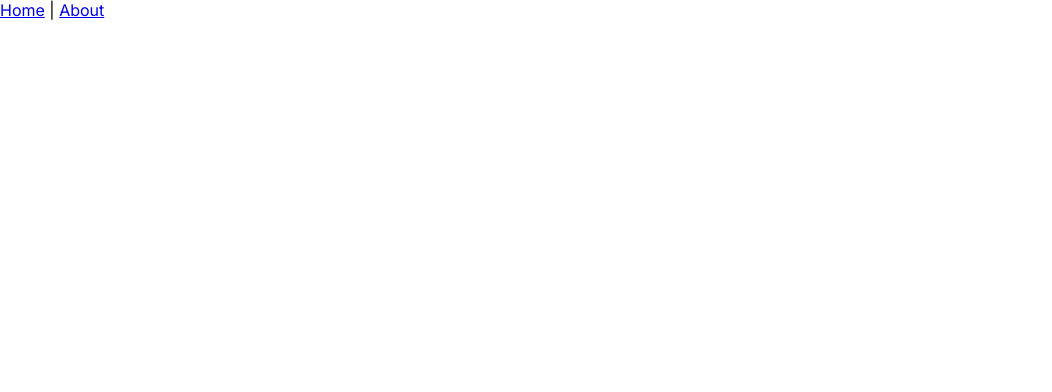
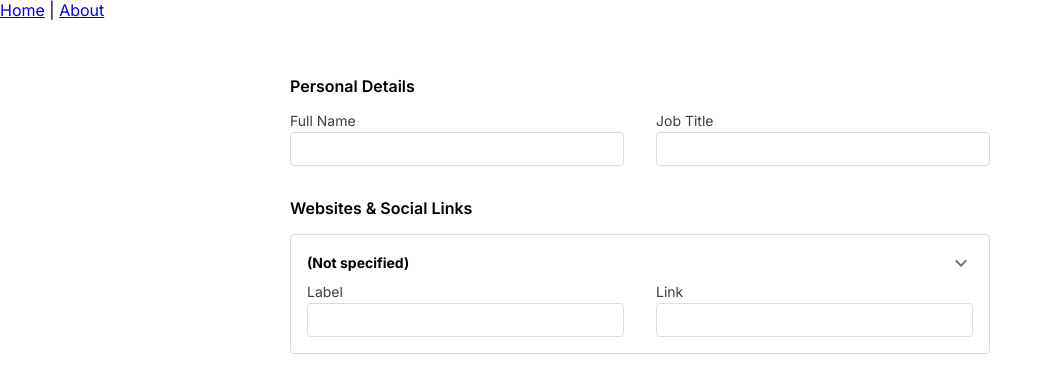
Before and after one commit to LivaRaita/resume-web-templates, a Vue app: page /resume/edit in a window 1280 px wide. Shown: the top 392 px of the page, without its empty margins (0-1052 px from the left). Built offline with nearby package versions, Linux system fonts and the light colour scheme.

Commit message:
add form experiment

```diff
--- /dev/null
+++ b/src/views/ResumeEdit.vue
@@ -0,0 +1,104 @@
+<template>
+  <div class="container">
+    <div class="resume-section">
+      <h3 class="group-heading">Personal Details</h3>
+      <div class="row">
+        <div class="form-group">
+          <label for="">Full Name</label>
+          <input type="text" />
+        </div>
+        <div class="form-group">
+          <label for="">Job Title</label>
+          <input type="text" />
+        </div>
+      </div>
+    </div>
+
+    <div class="resume-section">
+      <h3 class="group-heading">Websites & Social Links</h3>
+      <div class="section-outline">
+        <div class="section-top">
+          <h2>(Not specified)</h2>
+          <svg
+            width="24"
+            height="24"
+            viewBox="0 0 24 24"
+            fill="none"
+            xmlns="http://www.w3.org/2000/svg"
+          >
+            <path
+              d="M16.59 8.58997L12 13.17L7.41 8.58997L6 9.99997L12 16L18 9.99997L16.59 8.58997Z"
+              fill="black"
+              fill-opacity="0.54"
+            />
+          </svg>
+        </div>
+        <div class="row">
+          <div class="form-group">
+            <label for="">Label</label>
+            <input type="text" />
+          </div>
+          <div class="form-group">
+            <label for="">Link</label>
+            <input type="text" />
+          </div>
+        </div>
+      </div>
+    </div>
+  </div>
+</template>
+
+<script>
+export default {};
+</script>
+
+<style>
+.section-top h2 {
+  font-size: 14px;
+  line-height: 20px;
+  margin: 0;
+}
+.section-top {
+  display: flex;
+  justify-content: space-between;
+  align-items: center;
+  margin-bottom: 8px;
+}
+.resume-section {
+  margin-bottom: 32px;
+}
+.group-heading {
+  margin-bottom: 16px;
+}
+
+.row {
+  display: grid;
+  grid-template-columns: 1fr 1fr;
+  grid-gap: 32px;
+}
+.form-group {
+  display: flex;
+  flex-direction: column;
+}
+
+.form-group label {
+  font-size: 14px;
+  line-height: 18px;
+  color: #3e3e3c;
+  margin-bottom: 2px;
+}
+.form-group input {
+  border: 1px solid #dddbda;
+  border-radius: 4px;
+  height: 20px;
+  color: black;
+  font-size: 14px;
+  padding: 6px 12px;
+}
+
+.section-outline {
+  border: 1px solid #dddbda;
+  border-radius: 4px;
+  padding: 16px;
+}
+</style>
```
Also changed, not shown: src/router/index.js (+5 -3 lines).
